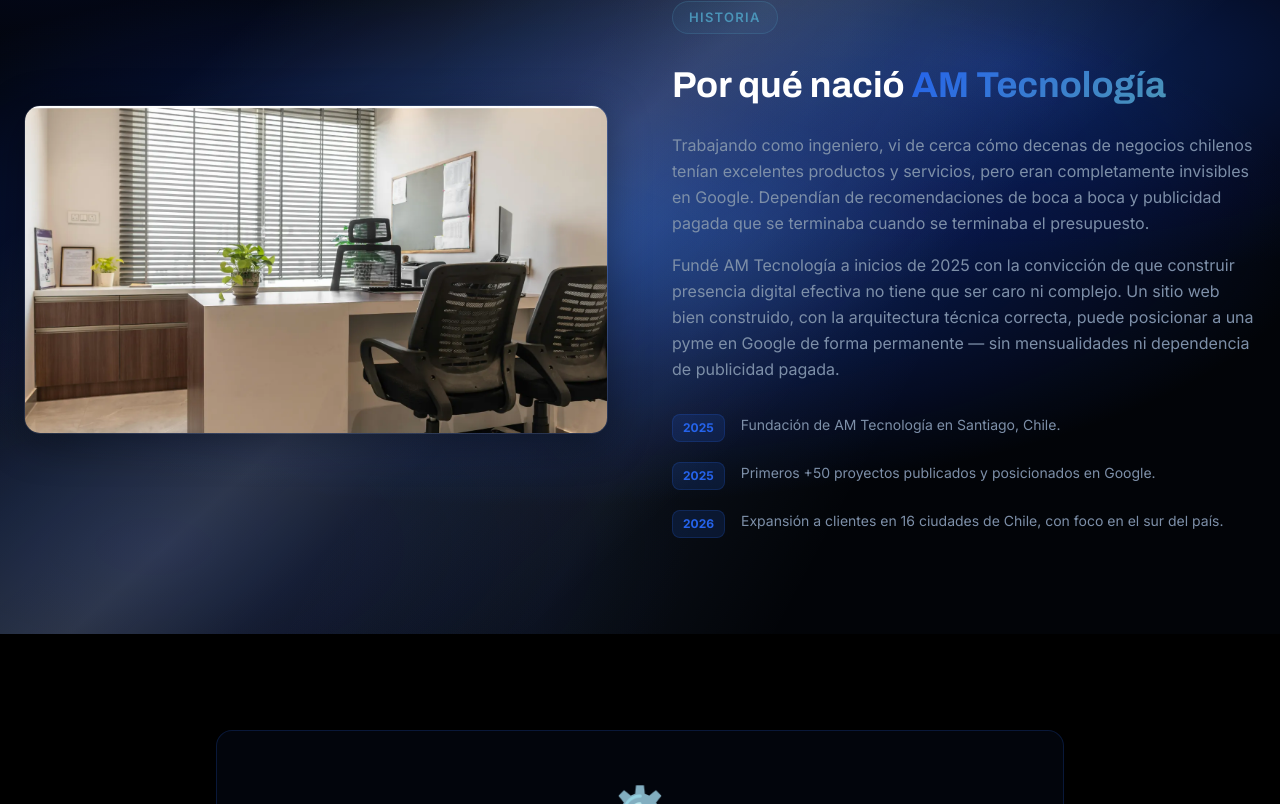
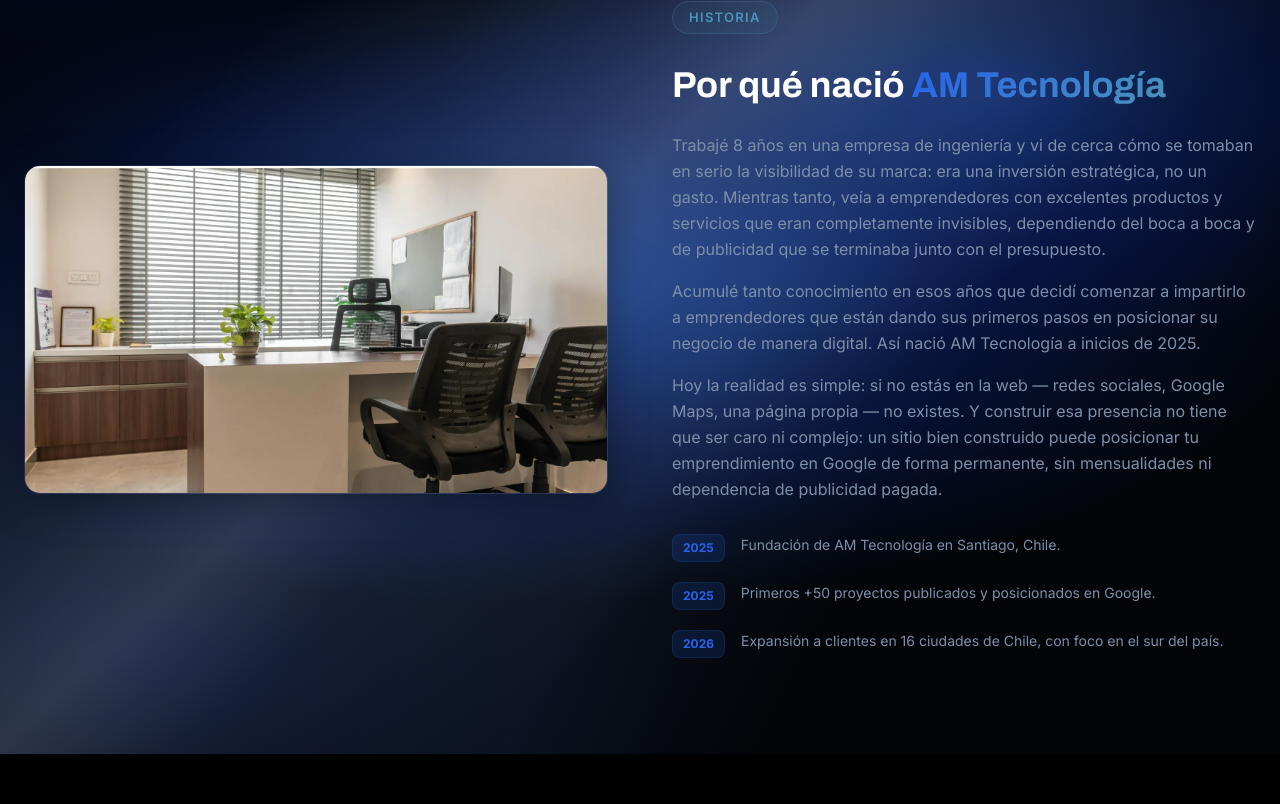
Before and after one commit to micajaproyectos/am-tecnologia, a Next.js app: page /sobre-nosotros in a window 1280 px wide. Shown: the part 1496-2300 px from the top of the page. Built offline with nearby package versions, Linux system fonts and the light colour scheme.

Commit message:
nueva etiqueta google ads

```diff
--- a/app/sobre-nosotros/page.tsx
+++ b/app/sobre-nosotros/page.tsx
@@ -122,7 +122,7 @@
               </h1>
               <p className="text-am-muted text-lg leading-relaxed mb-4">
                 Soy Allan Milla, Ingeniero Civil Industrial y fundador de AM Tecnología. Creo que
-                las pymes en Chile merecen presencia digital diseñada con la misma
+                los emprendedores y pymes en Chile merecen presencia digital diseñada con la misma
                 rigurosidad que un sistema de ingeniería: analizada, optimizada y
                 orientada a resultados.
               </p>
@@ -236,18 +236,26 @@
                 <span className="gradient-text">AM Tecnología</span>
               </h2>
               <p className="text-am-muted text-base leading-relaxed mb-4">
-                Trabajando como ingeniero, vi de cerca cómo decenas de negocios
-                chilenos tenían excelentes productos y servicios, pero eran
-                completamente invisibles en Google. Dependían de recomendaciones
-                de boca a boca y publicidad pagada que se terminaba cuando se
-                terminaba el presupuesto.
+                Trabajé 8 años en una empresa de ingeniería y vi de cerca cómo
+                se tomaban en serio la visibilidad de su marca: era una
+                inversión estratégica, no un gasto. Mientras tanto, veía a
+                emprendedores con excelentes productos y servicios que eran
+                completamente invisibles, dependiendo del boca a boca y de
+                publicidad que se terminaba junto con el presupuesto.
+              </p>
+              <p className="text-am-muted text-base leading-relaxed mb-4">
+                Acumulé tanto conocimiento en esos años que decidí comenzar a
+                impartirlo a emprendedores que están dando sus primeros pasos
+                en posicionar su negocio de manera digital. Así nació AM
+                Tecnología a inicios de 2025.
               </p>
               <p className="text-am-muted text-base leading-relaxed mb-8">
-                Fundé AM Tecnología a inicios de 2025 con la convicción de que
-                construir presencia digital efectiva no tiene que ser caro ni
-                complejo. Un sitio web bien construido, con la arquitectura técnica
-                correcta, puede posicionar a una pyme en Google de forma permanente
-                — sin mensualidades ni dependencia de publicidad pagada.
+                Hoy la realidad es simple: si no estás en la web — redes
+                sociales, Google Maps, una página propia — no existes. Y
+                construir esa presencia no tiene que ser caro ni complejo: un
+                sitio bien construido puede posicionar tu emprendimiento en
+                Google de forma permanente, sin mensualidades ni dependencia
+                de publicidad pagada.
               </p>
 
               <div className="flex flex-col gap-5">
--- a/components/CTA.tsx
+++ b/components/CTA.tsx
@@ -16,6 +16,9 @@
   "https://script.google.com/macros/s/AKfycbzL-Ub_JIchX7l-yrHoKFcznn_tBhS6-Ak2k4vUVqPKnQV41VherHQDLt5ZcR5OUaP2/exec";
 const CONVERSION_VALUE = 199990;
 const CONVERSION_NAME  = "lead_formulario_cta";
+// Misma acción de conversión que el funnel de WhatsApp (GoogleAdsEvents.tsx):
+// ambas rutas cuentan como "Contacto WhatsApp" y se distinguen por cta_source.
+const CONVERSION_SEND_TO = "AW-18068672063/OeknCObymdMcEL-c6KdD";
 const CHILE_TIME_ZONE  = "America/Santiago";
 
 export default function CTA() {
@@ -68,6 +71,15 @@
       body: JSON.stringify(payload),
     }).catch(() => {});
 
+    // Conversiones avanzadas: el teléfono que dejó el lead, hasheado por la
+    // etiqueta de Google antes de enviarse (formato E.164 requerido).
+    window.gtag?.("set", "user_data", { phone_number: `+569${numero}` });
+    window.gtag?.("event", "conversion", {
+      send_to: CONVERSION_SEND_TO,
+      value: CONVERSION_VALUE,
+      currency: "CLP",
+      cta_source: CONVERSION_NAME,
+    });
     window.gtag?.("event", "generate_lead", {
       value: CONVERSION_VALUE,
       currency: "CLP",
--- a/components/Footer.tsx
+++ b/components/Footer.tsx
@@ -104,7 +104,7 @@
                   contacto@amconsultora.cl
                 </a>
               </li>
-              <li className="text-am-muted text-sm">Lo Barnechea, Santiago.</li>
+              <li className="text-am-muted text-sm">Santiago, Chile.</li>
             </ul>
           </div>
         </div>
--- a/components/GoogleAdsEvents.tsx
+++ b/components/GoogleAdsEvents.tsx
@@ -11,7 +11,7 @@
 // Valor por defecto = oferta base del sitio ($199.990). Los CTAs de ofertas
 // distintas lo sobreescriben con data-cta-value (ej: LP de Ads = 299990).
 const DEFAULT_CONVERSION_VALUE = 199990;
-const CONVERSION_SEND_TO = "AW-18068672063/_M70CObOn6IcEL-c6KdD";
+const CONVERSION_SEND_TO = "AW-18068672063/OeknCObymdMcEL-c6KdD";
 const WA_PHONE = "56985660954";
 
 const TRACKING_PARAMS = [
--- a/components/ResultsSection.tsx
+++ b/components/ResultsSection.tsx
@@ -91,7 +91,7 @@
               </div>
               <p className="text-am-muted text-[15px] leading-relaxed mb-6">
                 Quisimos demostrar nuestro método con nuestro propio
-                emprendimiento: ajo negro artesanal producido en Futaleufú.
+                emprendimiento: ajo negro artesanal producido en la Patagonia.
                 Cero pesos en publicidad — solo posicionamiento orgánico.
               </p>
 
```
